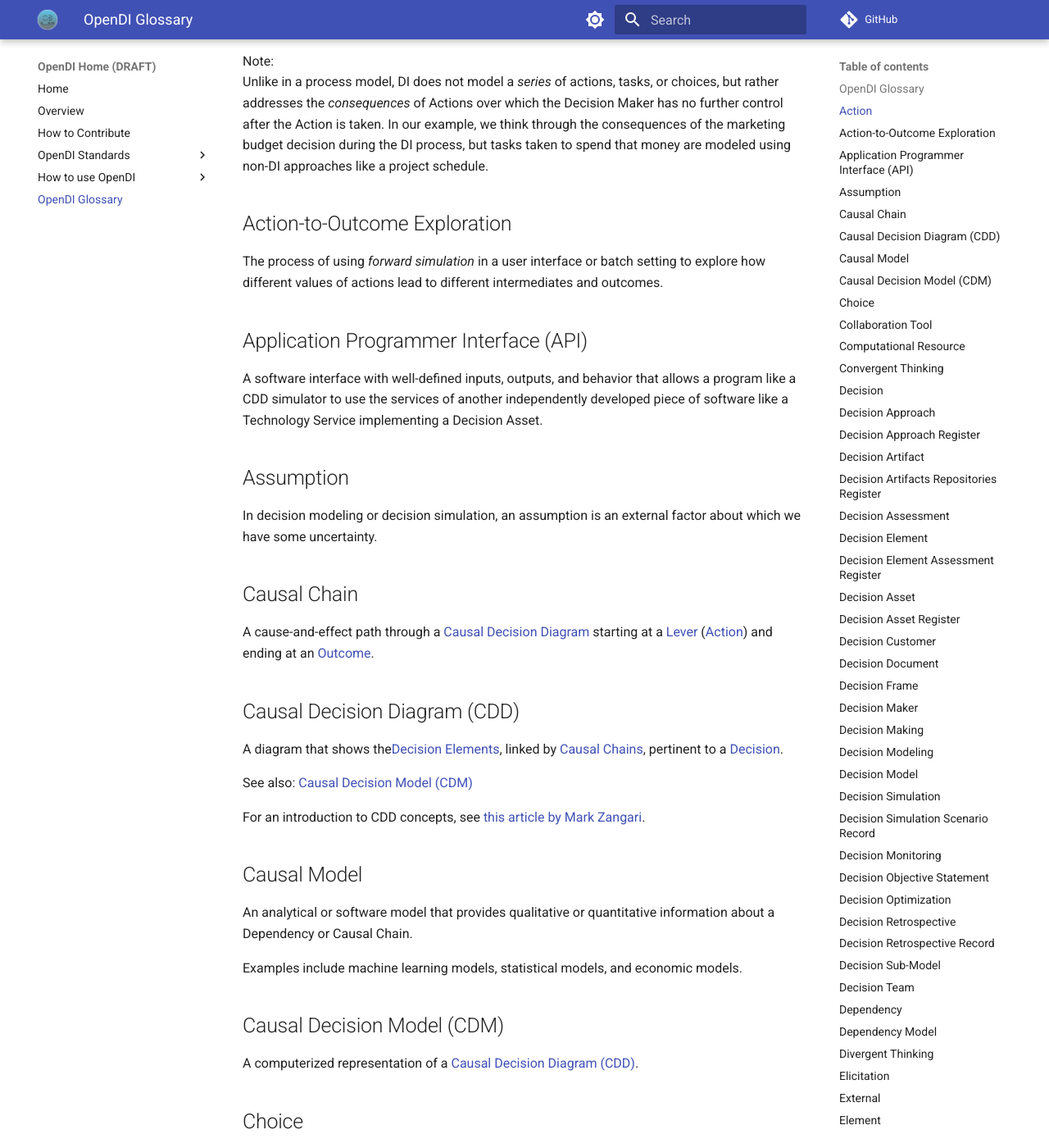
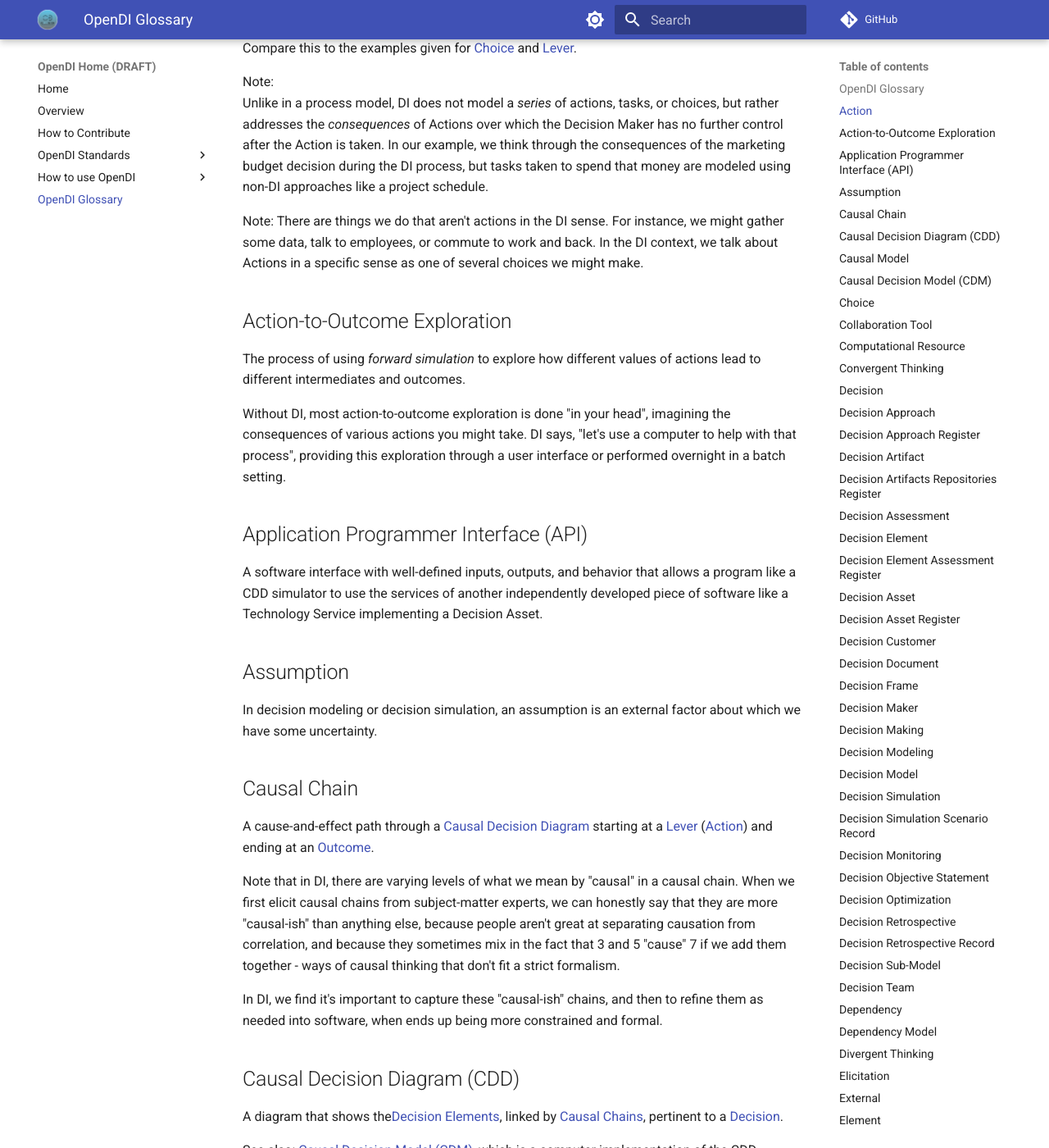
Before and after one commit to opendi-org/opendi-org.github.io, an MkDocs documentation site: the page built from docs/OpenDI Glossary.md, in a window 1280 px wide and 1400 px high, scrolled down 471 px. Shown: the whole window at 82% size. Built offline with MkDocs 1.6.1 and Material for MkDocs 9.7.7, drawn with Linux system fonts in a browser that asks for light colours; comment, search, counter and statistics services are not loaded; some of the changed text lies outside the part shown.

Commit message:
Glossary updates

```diff
--- a/docs/OpenDI Glossary.md
+++ b/docs/OpenDI Glossary.md
@@ -1,6 +1,6 @@
 ## OpenDI Glossary
 
-This glossary is a cross-document resource, intended for quick reference.
+This glossary provides our agreed-to definitions of "terms of art" in DI, to reduce ambiguity and increase clarity, reducing confusion, as we work together.
 
 ## Action
  The behavior that implements a [Choice](#choice) that has been made with the intent of achieving an [Outcome](#outcome). Actions are enacted by [Decision Maker](#decision-maker)(s) once [Decision Making](#decision-making) is complete.
@@ -11,8 +11,14 @@ Compare this to the examples given for [Choice](#choice) and [Lever](#lever).
 Note:
 Unlike in a process model, DI does not model a *series* of actions, tasks, or choices, but rather addresses the *consequences* of Actions over which the Decision Maker has no further control after the Action is taken. In our example, we think through the consequences of the marketing budget decision during the DI process, but tasks taken to spend that money are modeled using non-DI approaches like a project schedule.
 
+Note:
+There are things we do that aren't actions in the DI sense. For instance, we might gather some data, talk to employees, or commute to work and back. In the DI context, we talk about Actions in a specific sense as one of several choices we might make.
+
 ## Action-to-Outcome Exploration
- The process of using *forward simulation* in a user interface or batch setting to explore how different values of actions lead to different intermediates and outcomes.
+ The process of using *forward simulation*
+ to explore how different values of actions lead to different intermediates and outcomes.
+
+ Without DI, most action-to-outcome exploration is done "in your head", imagining the consequences of various actions you might take.  DI says, "let's use a computer to help with that process", providing this exploration through a user interface or performed overnight in a batch setting.
 
 ## Application Programmer Interface (API)
  A software interface with well-defined inputs, outputs, and behavior that allows a program like a CDD simulator to use the services of another independently developed piece of software like a Technology Service implementing a Decision Asset.
@@ -23,10 +29,14 @@ Unlike in a process model, DI does not model a *series* of actions, tasks, or ch
 ## Causal Chain
  A cause-and-effect path through a [Causal Decision Diagram](#causal-decision-diagram-cdd) starting at a [Lever](#lever) ([Action](#action)) and ending at an [Outcome](#outcome).
 
+ Note that in DI, there are varying levels of what we mean by "causal" in a causal chain. When we first elicit causal chains from subject-matter experts, we can honestly say that they are more "causal-ish" than anything else, because people aren't great at separating causation from correlation, and because they sometimes mix in the fact that 3 and 5 "cause" 7 if we add them together - ways of causal thinking that don't fit a strict formalism.
+
+ In DI, we find it's important to capture these "causal-ish" chains, and then to refine them as needed into software, when ends up being more constrained and formal.
+
 ## Causal Decision Diagram (CDD)
  A diagram that shows the[Decision Elements](#decision-element), linked by [Causal Chains](#causal-chain), pertinent to a [Decision](#decision).
 
-See also: [Causal Decision Model (CDM)](#causal-decision-model-cdm)
+See also: [Causal Decision Model (CDM)](#causal-decision-model-cdm), which is a computer implementation of the CDD.
 
 For an introduction to CDD concepts, see [this article by Mark Zangari](https://www.lorienpratt.com/guest-post-connecting-decisions-to-data-a-case-study-part-2-cdd-basics/).
 
@@ -65,7 +75,7 @@ Examples include:
 - Computation time
 
 ## Convergent Thinking
- Analytical thinking.
+Synonymous with Analytical thinking, and somewhat like Kahnemann's System 2, it means thinking carefully through some reasoning process.
 
 Compare to [Divergent Thinking](#divergent-thinking).
 
@@ -73,6 +83,8 @@ Compare to [Divergent Thinking](#divergent-thinking).
 In the context of DI, a decision is about [Actions](#action) leading to [Outcomes](#outcome).
 
 Understanding a decision means understanding causal relationships in [Causal Chain](#causal-chain)s.
+
+Note that the word "decision" has other meanings in the world, most often a decision to label or predict something, like a picture of a cat or tomorrow's weather. These are not action-to-outcome decisions, and so are different (but still important!).
 
 ## Decision Approach
 A high-level methodology that guides the decision-making process.
@@ -141,7 +153,7 @@ Any documents that captures the rationale for the decision and the work done by
  Constraints, boundaries, and/or requirements for the decision that come from outside of the [Decision Team](#decision-team).
 
 ## Decision Maker
- The person who actually makes the decision, that is the person who at some point takes an irrevocable Action (or Actions) that begin a cause-and-effect chain that will eventually lead to Outcome(s).
+ The person who actually makes the decision, that is the person who at some point takes an irrevocable Action (or Actions) that begin a cause-and-effect chain that are intended to eventually lead to Outcome(s).
 
 This role is described in [Roles and User Stories](https://opendi-org.github.io/roles-user-stories#decision-maker).
 
```
Also changed, not shown: other parts of docs/OpenDI Glossary.md (+2 -2 lines).
